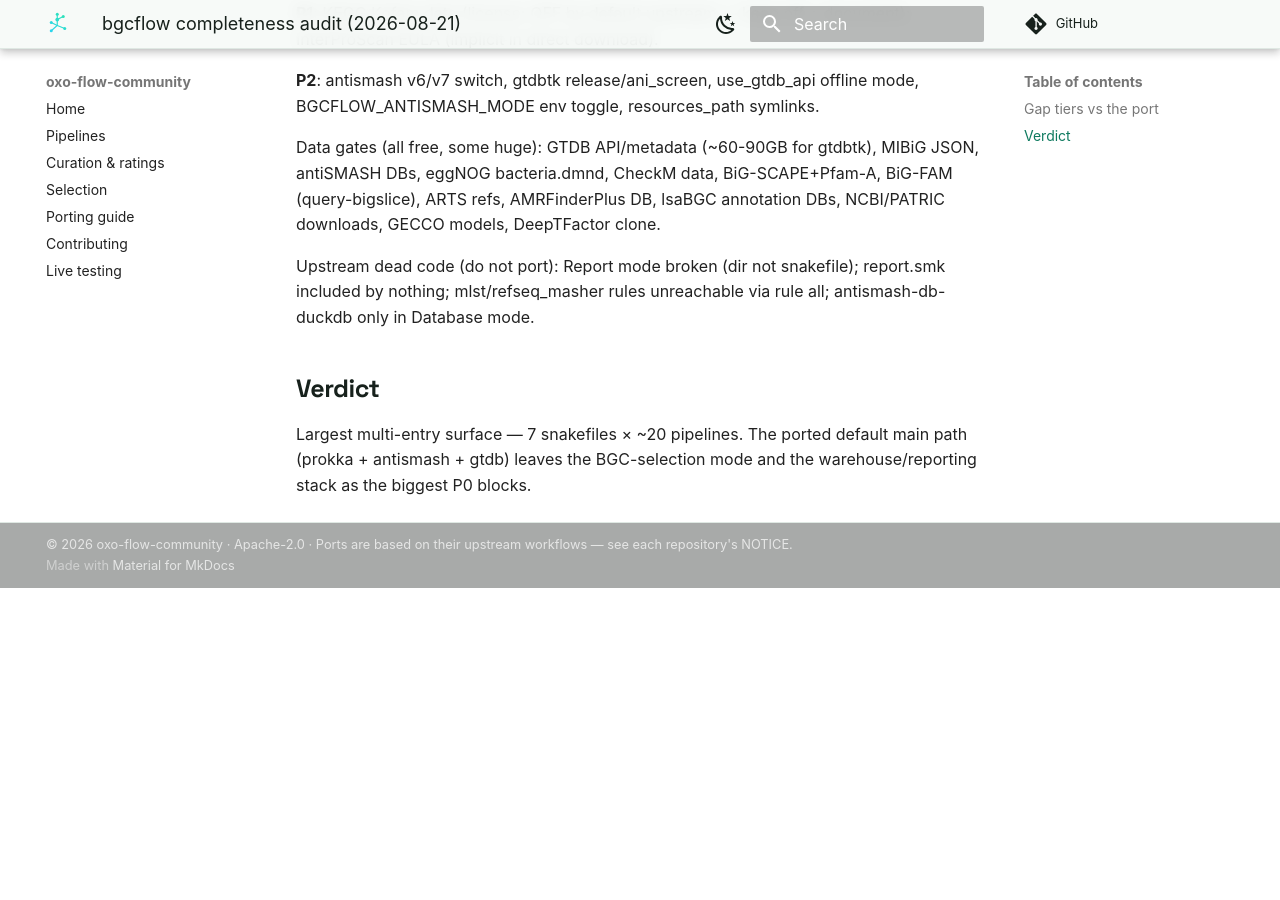
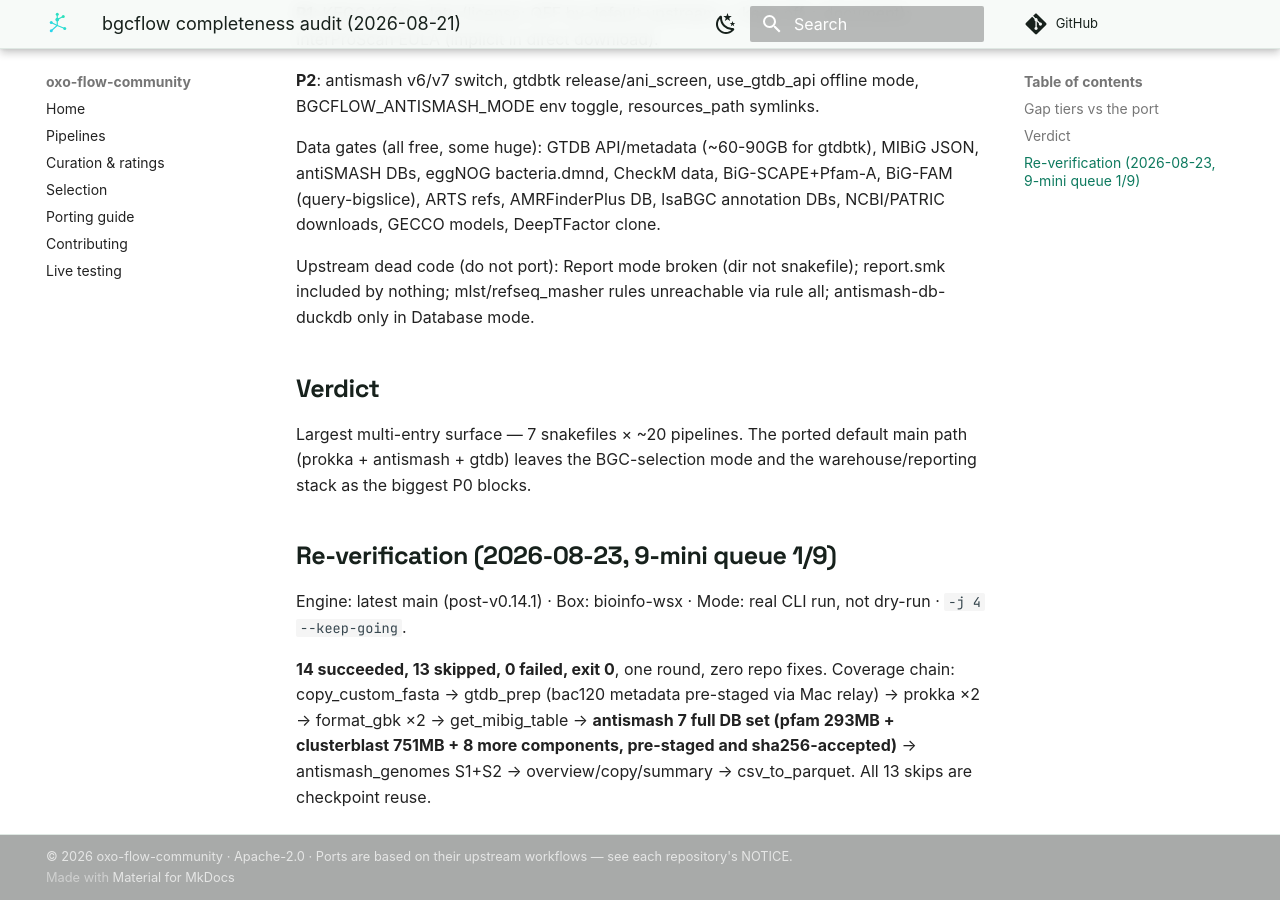
Before and after one commit to oxo-flow-community/oxo-flow-community.github.io, an MkDocs documentation site: the page built from docs/about/audits/bgcflow-2026-08.md, in a window 1280 px wide and 900 px high, scrolled down 965 px. Built offline with MkDocs 1.6.1 and Material for MkDocs 9.7.7, drawn with Linux system fonts in a browser that asks for light colours; comment, search, counter and statistics services are not loaded; before the commit the page ends 1553 px from its top, so only the background shows below that.

Commit message:
docs(audit): bgcflow 9-mini 1/9 PASS — antismash 7 full DB set sha256-accepted (14/0/13) + DB pre-staging pattern lesson

```diff
--- a/docs/about/audits/bgcflow-2026-08.md
+++ b/docs/about/audits/bgcflow-2026-08.md
@@ -47,3 +47,16 @@ unreachable via rule all; antismash-db-duckdb only in Database mode.
 Largest multi-entry surface — 7 snakefiles × ~20 pipelines. The ported
 default main path (prokka + antismash + gtdb) leaves the BGC-selection
 mode and the warehouse/reporting stack as the biggest P0 blocks.
+
+## Re-verification (2026-08-23, 9-mini queue 1/9)
+
+Engine: latest main (post-v0.14.1) · Box: bioinfo-wsx · Mode: real CLI
+run, not dry-run · `-j 4 --keep-going`.
+
+**14 succeeded, 13 skipped, 0 failed, exit 0**, one round, zero repo
+fixes. Coverage chain: copy_custom_fasta → gtdb_prep (bac120 metadata
+pre-staged via Mac relay) → prokka ×2 → format_gbk ×2 →
+get_mibig_table → **antismash 7 full DB set (pfam 293MB +
+clusterblast 751MB + 8 more components, pre-staged and
+sha256-accepted)** → antismash_genomes S1+S2 → overview/copy/summary
+→ csv_to_parquet. All 13 skips are checkpoint reuse.
```
Also changed, not shown: skills/live-test/references/failure-catalog.md (+6 -0 lines).
